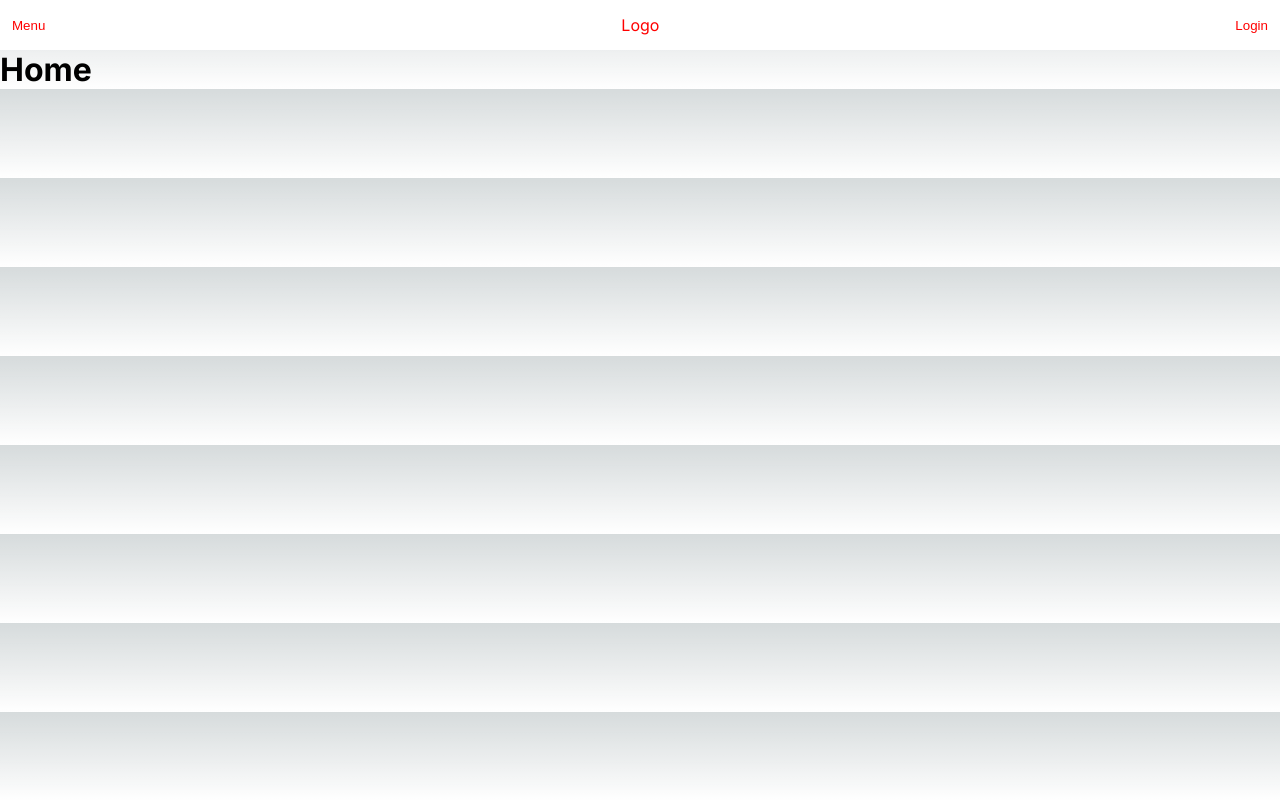
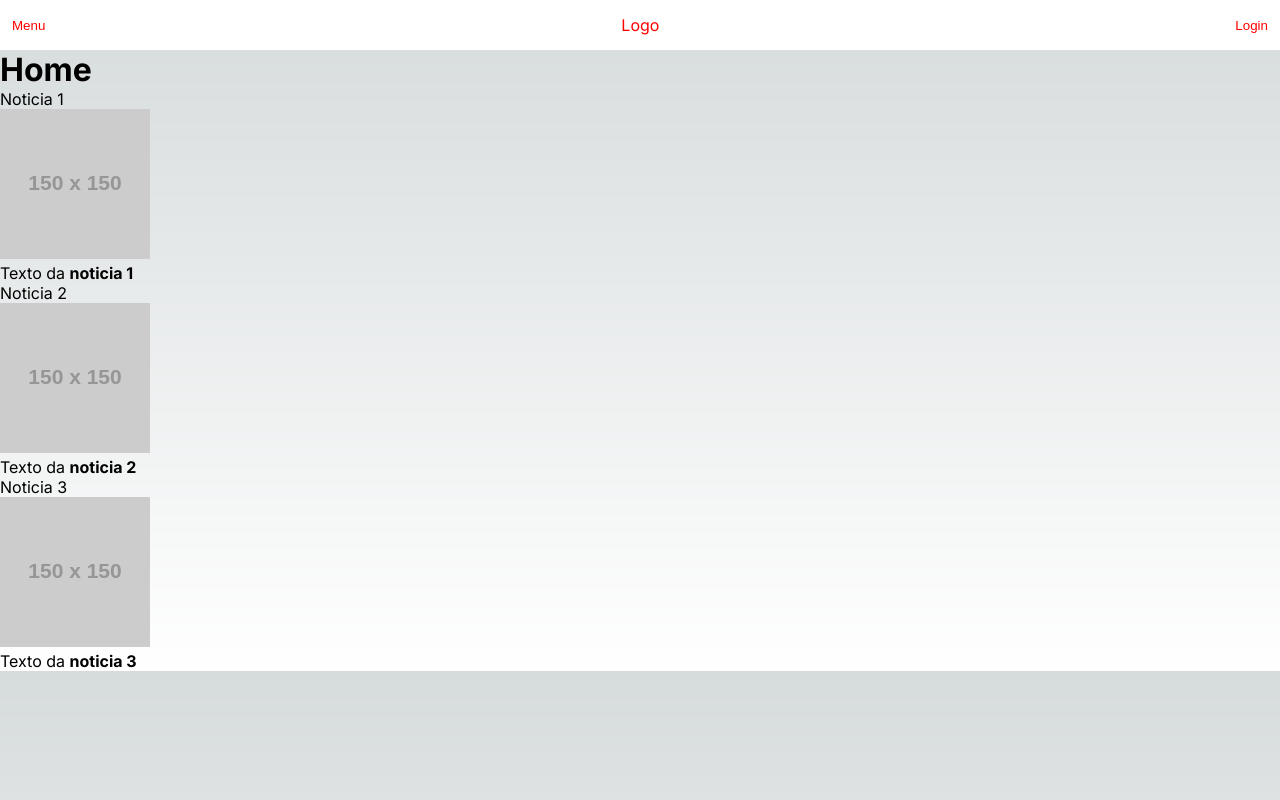
Before and after one commit to wagner1067/Blog-News, a Next.js app in the folder Front/: page /home in a window 1280 px wide. Built offline with nearby package versions, Linux system fonts and the light colour scheme.

Commit message:
criando a tela de Noticia

```diff
--- a/Front/src/app/(aplicacao)/home/page.jsx
+++ b/Front/src/app/(aplicacao)/home/page.jsx
@@ -1,9 +1,34 @@
+import Noticia from "@/components/Noticia";
+
+const noticias = [
+    {
+        id: 1,
+        titulo: 'Noticia 1 ',
+        img: 'https://via.placeholder.com/150',
+        texto: 'Texto da <b>noticia 1</b>',
+    },
+    {
+        id: 2,
+        titulo: 'Noticia 2 ',
+        img: 'https://via.placeholder.com/150',
+        texto: 'Texto da <b>noticia 2</b>',
+    },
+    {
+        id: 3,
+        titulo: 'Noticia 3 ',
+        img: 'https://via.placeholder.com/150',
+        texto: 'Texto da <b>noticia 3</b>',
+    },
+];
+
 const HomePage = () => {
     return (
         <div>
             <h1>
                 Home
             </h1>
+            {noticias.map(noticia =>
+                <Noticia key={noticia.id} noticia={noticia} />)}
         </div>
     )
 };
--- /dev/null
+++ b/Front/src/components/Noticia/index.jsx
@@ -0,0 +1,13 @@
+'use client'
+
+const Noticia = (props) => {
+    return (
+        <div>
+            <div>{props.noticia.titulo}</div>
+            <img src={props.noticia.img} alt="noticia" />
+            <div dangerouslySetInnerHTML={{ __html: props.noticia.texto }} />
+        </div>
+    )
+}
+
+export default Noticia;
```
